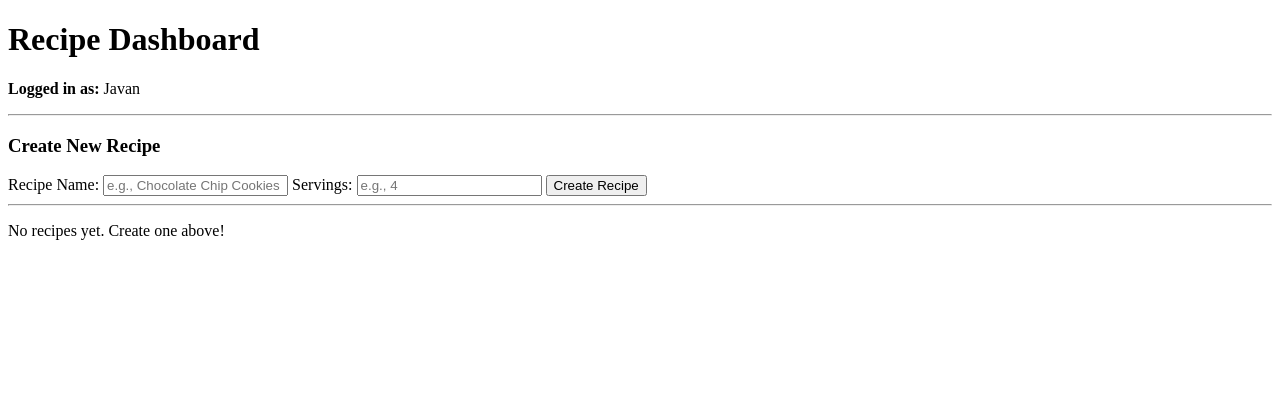
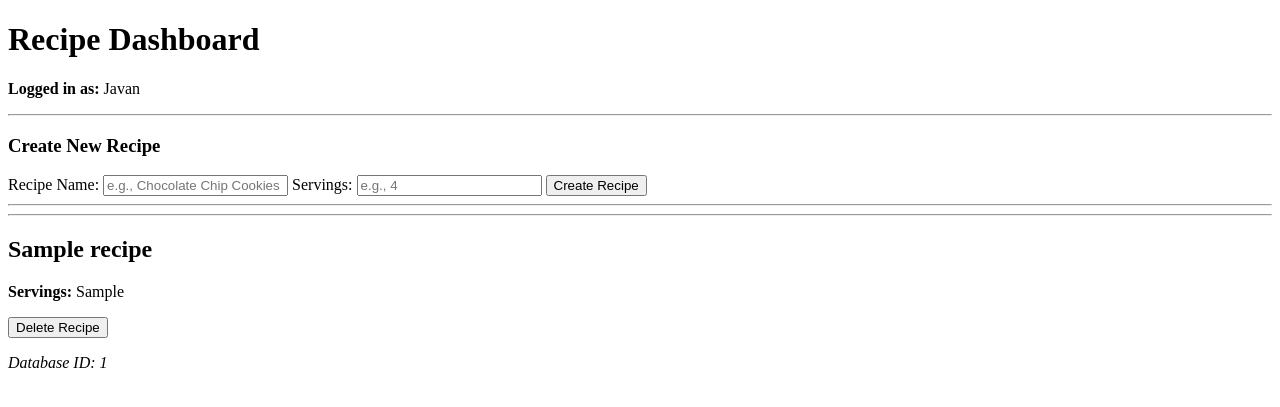
Before and after one commit to Javan27/CSC330-RecipeHub, a Flask app: page / in a window 1280 px wide. Shown: the top 407 px of the page. Run offline with Flask 3, Linux system fonts and the light colour scheme; tables that the repository leaves empty hold one stand-in row (values such as "Sample post").

Commit message:
updated index.html to use fetch calls
Replace the local recipes array logic with asynchronous requests to your server’s API. The recipes array is gone: Data now lives in the recipes.db file on the server.
fetch('/api/recipes'): This reaches out to the Python code to get the "source of truth" from the database.

```diff
--- a/templates/index.html
+++ b/templates/index.html
@@ -31,136 +31,76 @@
         </div>
 
     <script>
-        // Simulated user
         const loggedInUser = { username: "Javan" };
         document.getElementById('current-user').innerText = loggedInUser.username;
 
-        // The main data array holding the recipes liek memory
-        let recipes = [];
+        // Fetch all recipes from the Flask database on load
+        async function renderGrid() {
+            const grid = document.getElementById('recipe-grid');
 
-        // Add a new recipe card
-        document.getElementById('btn-create-recipe').addEventListener('click', () => {
+            try {
+                const response = await fetch('/api/recipes');
+                const recipes = await response.json();
+
+                grid.innerHTML = '';
+
+                if (recipes.length === 0) {
+                    grid.innerHTML = `<p>No recipes yet. Create one above!</p>`;
+                    return;
+                }
+
+                recipes.forEach(recipe => {
+                    const card = document.createElement('div');
+                    card.innerHTML = `
+                        <hr>
+                        <h2>${recipe.name}</h2>
+                        <p><strong>Servings:</strong> ${recipe.servings}</p>
+                        <button onclick="deleteRecipe(${recipe.id})">Delete Recipe</button>
+                        <p><em>Database ID: ${recipe.id}</em></p>
+                    `;
+                    grid.appendChild(card);
+                });
+            } catch (err) {
+                console.error("Error loading recipes:", err);
+                grid.innerHTML = `<p>Error connecting to database. Make sure Flask is running!</p>`;
+            }
+        }
+
+        // Send a new recipe to the Flask backend
+        document.getElementById('btn-create-recipe').addEventListener('click', async () => {
             const nameInput = document.getElementById('new-recipe-name');
             const servingInput = document.getElementById('new-serving-size');
 
             const name = nameInput.value.trim();
-            const servings = servingInput.value.trim() || '4'; // Automatically makes it 4 if user does not enter
+            const servings = servingInput.value.trim() || '4';
 
             if (!name) {
                 alert('Enter a recipe name!');
                 return;
             }
 
-            recipes.push({
-                id: Date.now(), // unique ID
-                name: name,
-                servings: servings,
-                ingredients: []
+            const response = await fetch('/api/recipes', {
+                method: 'POST',
+                headers: { 'Content-Type': 'application/json' },
+                body: JSON.stringify({ name, servings })
             });
 
-            // clear inputs
-            nameInput.value = '';
-            servingInput.value = '';
-
-            renderGrid();
+            if (response.ok) {
+                nameInput.value = '';
+                servingInput.value = '';
+                renderGrid(); // Refresh grid to show the new db entry
+            }
         });
 
-        // Render the entire dashboard grid
-        function renderGrid() {
-            const grid = document.getElementById('recipe-grid');
-            grid.innerHTML = ''; // clear grid
-
-            if (recipes.length === 0) {
-                grid.innerHTML = `<p>No recipes yet. Create one above!</p>`;
-                return;
-            }
-
-            recipes.forEach(recipe => {
-                const card = document.createElement('div');
-
-                // Card header, delete button, and serving size
-                let cardHTML = `
-                    <hr>
-                    <h2>${recipe.name}</h2>
-                    <p><strong>Servings:</strong> ${recipe.servings}</p>
-                    <button onclick="deleteRecipe(${recipe.id})">Delete Recipe</button>
-
-                    <h4>Ingredients</h4>
-                    <div>
-                        <input type="text" id="ing-qty-${recipe.id}" placeholder="Qty" style="width: 50px;">
-                        <input type="text" id="ing-unit-${recipe.id}" placeholder="Unit" style="width: 70px;">
-                        <input type="text" id="ing-name-${recipe.id}" placeholder="Ingredient...">
-                        <button onclick="addIngredient(${recipe.id})">Add Ingredient</button>
-                    </div>
-
-                    <ul>
-                `;
-
-                // Add ingredients to card
-                if (recipe.ingredients.length === 0) {
-                    cardHTML += `<li>No ingredients yet.</li>`;
-                } else {
-                    recipe.ingredients.forEach(ingredient => {
-                        cardHTML += `
-                            <li>
-                                <strong>${ing.quantity} ${ing.unit}</strong> ${ing.name}
-                                <button onclick="deleteIngredient(${recipe.id}, ${ing.id})">x</button>
-                            </li>
-                        `;
-                    });
-                }
-
-                cardHTML += `</ul>`;
-                card.innerHTML = cardHTML;
-                grid.appendChild(card);
-            });
-        }
-
-        // Delete a whole recipe card
-        function deleteRecipe(recipeId) {
-            if (confirm('Are you sure you want to delete this recipe?')) {
-                recipes = recipes.filter(r => r.id !== recipeId);
+        // Delete recipe from the database
+        async function deleteRecipe(recipeId) {
+            if (confirm('Are you sure?')) {
+                await fetch(`/api/recipes/${recipeId}`, { method: 'DELETE' });
                 renderGrid();
             }
         }
 
-        // Add an ingredient to a recipe card
-        function addIngredient(recipeId) {
-            const qtyInput = document.getElementById(`ing-qty-${recipeId}`);
-            const unitInput = document.getElementById(`ing-unit-${recipeId}`);
-            const nameInput = document.getElementById(`ing-name-${recipeId}`);
-
-            const qty = qtyInput.value.trim() || '1';
-            const unit = unitInput.value.trim() || 'unit';
-            const name = nameInput.value.trim();
-
-            if (!name) {
-                alert('Ingredient name cannot be empty!');
-                return;
-            }
-
-            const recipe = recipes.find(r => r.id === recipeId);
-            if (recipe) {
-                recipe.ingredients.push({
-                    id: Date.now(),
-                    quantity: qty,
-                    unit: unit,
-                    name: name
-                });
-                renderGrid();
-            }
-        }
-
-        // Delete a specific ingredient from a recipe card
-        function deleteIngredient(recipeId, ingredientId) {
-            const recipe = recipes.find(r => r.id === recipeId);
-            if (recipe) {
-                recipe.ingredients = recipe.ingredients.filter(ing => ing.id !== ingredientId);
-                renderGrid();
-            }
-        }
-
-        // Initial render on load (will be empty)
+        // Initial load
         renderGrid();
     </script>
 </body>
```
